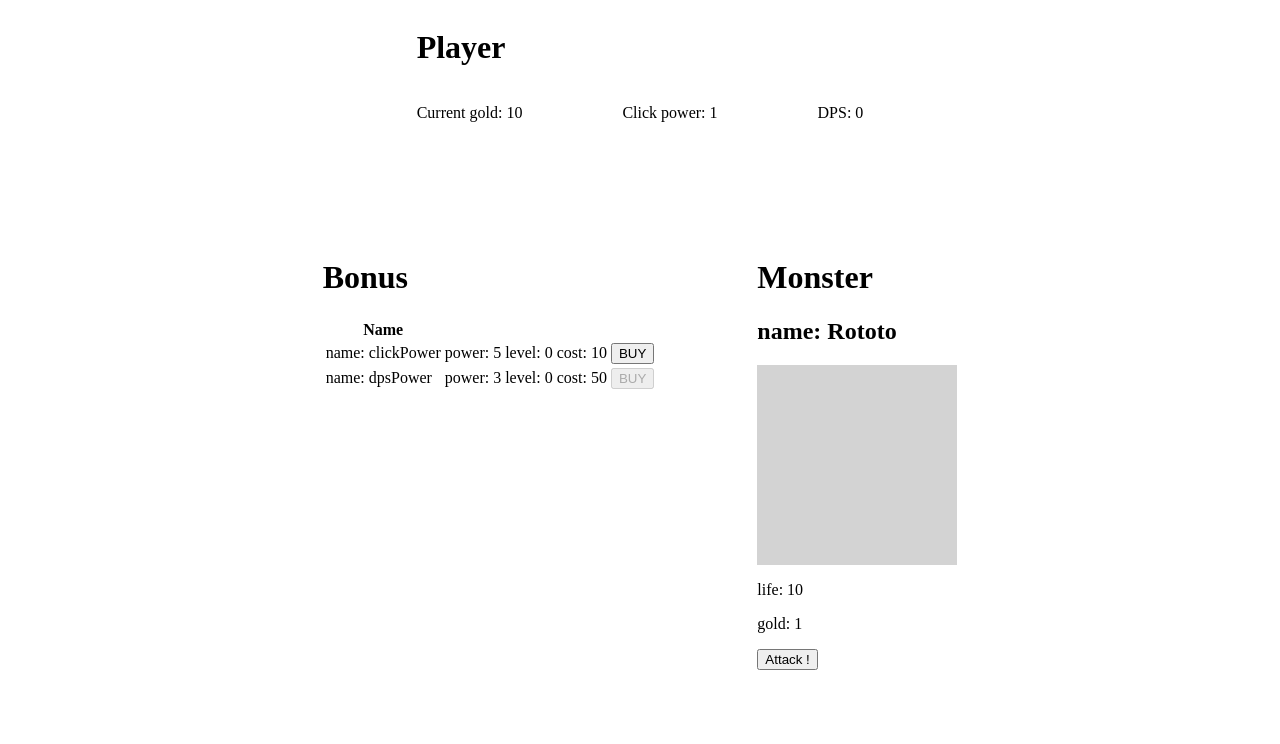
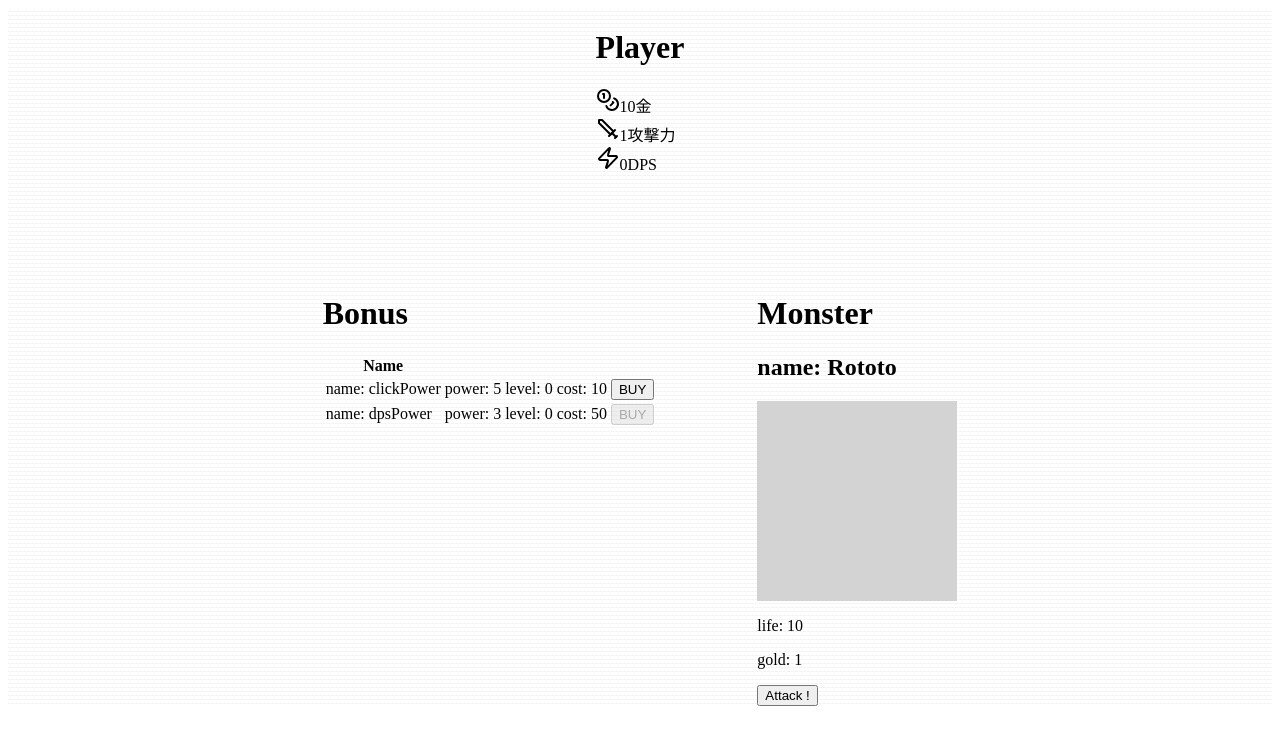
Before and after one commit to leopaul29/clickhero-clone, a React (Vite) app: page / in a window 1280 px wide. Shown: the top 744 px of the page. Built offline with nearby package versions, Linux system fonts and the light colour scheme.

Commit message:
update header style

```diff
--- a/package.json
+++ b/package.json
@@ -10,6 +10,7 @@
     "preview": "vite preview"
   },
   "dependencies": {
+    "lucide-react": "^0.525.0",
     "react": "^19.1.0",
     "react-dom": "^19.1.0"
   },
--- a/src/App.tsx
+++ b/src/App.tsx
@@ -8,7 +8,7 @@ import {DpsTimer} from "./compontents/DpsTimer.tsx";
 function App() {
 
     return (
-        <div className="app">
+        <div className="app japanese-paper">
             <div>
                 <h1>Player</h1>
                 <Header/>
--- a/src/compontents/Header.tsx
+++ b/src/compontents/Header.tsx
@@ -1,4 +1,5 @@
 import {useGameContext} from "../hooks/UseGameContext.tsx";
+import {Coins, Sword, Zap} from "lucide-react";
 /**
  * Header component displaying player stats
  * @constructor
@@ -6,9 +7,32 @@ import {useGameContext} from "../hooks/UseGameContext.tsx";
 export function Header() {
     const {gold, power, dps} = useGameContext();
 
-    return <div className="player-stats">
-        <p>Current gold: {gold}</p>
-        <p>Click power: {power}</p>
-        <p>DPS: {dps}</p>
-    </div>
+    return <div className="bg-gradient-to-r from-red-900 to-red-800 text-white p-4 shadow-lg">
+            <div className="container mx-auto flex justify-between items-center">
+                <div className="flex items-center space-x-6">
+                    <div className="flex items-center space-x-2">
+                        <Coins className="w-6 h-6 text-yellow-300" />
+                        <span className="text-2xl font-bold">{gold}</span>
+                        <span className="text-sm">金</span>
+                    </div>
+                    <div className="flex items-center space-x-2">
+                        <Sword className="w-5 h-5 text-blue-300" />
+                        <span className="text-lg">{power}</span>
+                        <span className="text-sm">攻撃力</span>
+                    </div>
+                    <div className="flex items-center space-x-2">
+                        <Zap className="w-5 h-5 text-green-300" />
+                        <span className="text-lg">{dps}</span>
+                        <span className="text-sm">DPS</span>
+                    </div>
+                </div>
+                {/*<button*/}
+                {/*    onClick={() => setShowShop(!showShop)}*/}
+                {/*    className="bg-yellow-600 hover:bg-yellow-700 px-4 py-2 rounded-lg flex items-center space-x-2 transition-colors"*/}
+                {/*>*/}
+                {/*    <ShoppingCart className="w-5 h-5" />*/}
+                {/*    <span>商店</span>*/}
+                {/*</button>*/}
+            </div>
+        </div>
 }
--- a/src/index.css
+++ b/src/index.css
@@ -0,0 +1,6 @@
+/* ✅ Styles très spécifiques */
+.japanese-paper {
+    background: linear-gradient(45deg, #faf0e6 25%, transparent 25%),
+    linear-gradient(-45deg, #faf0e6 25%, transparent 25%);
+    background-size: 4px 4px;
+}
```
Also changed, not shown: 1 other file (tests, documents, lock files or other folders).
